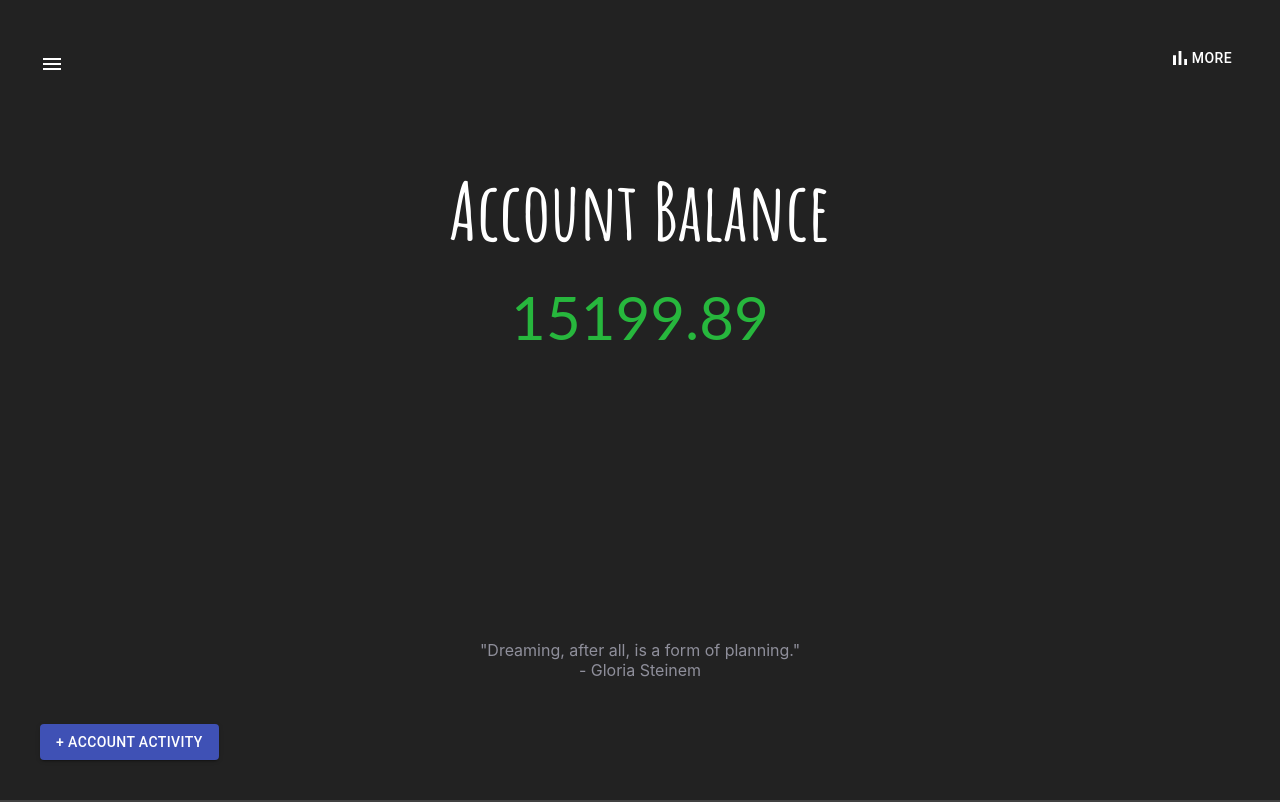
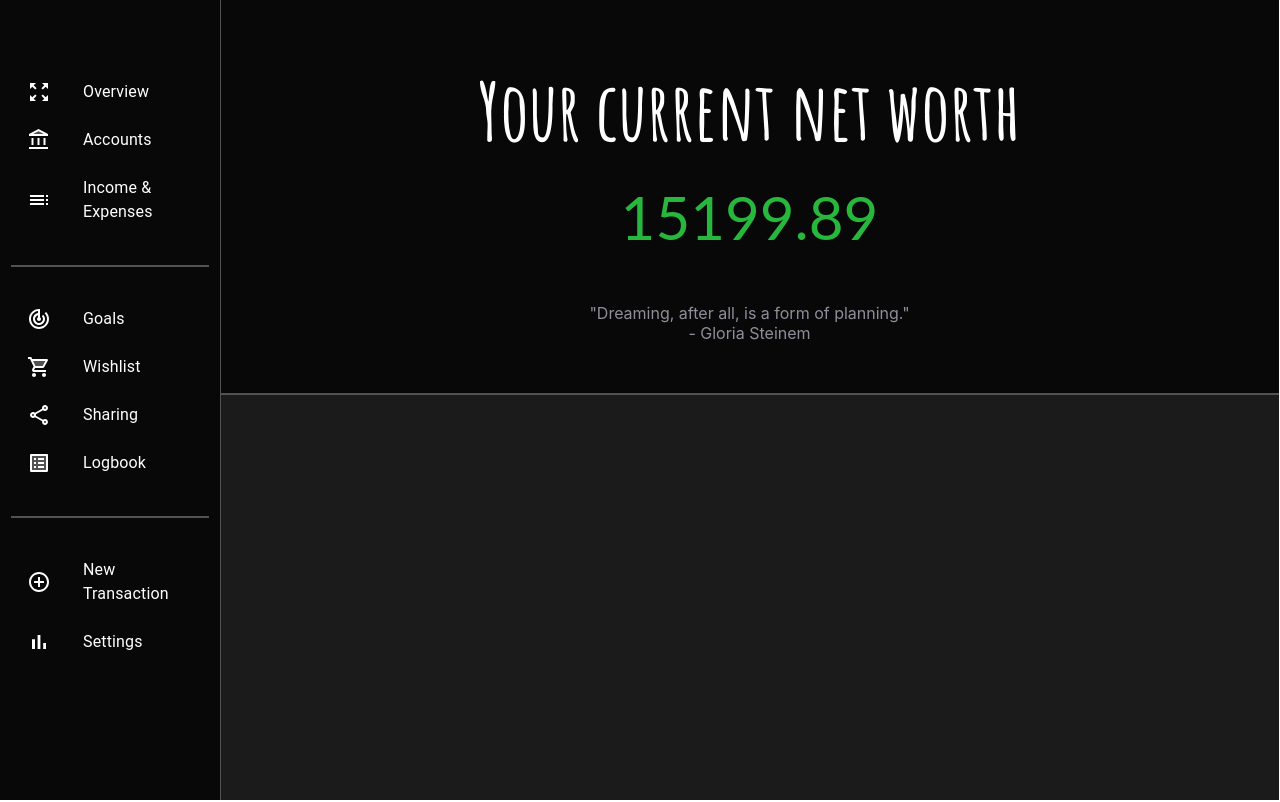
Before and after one commit to maxjaen/react-household-finances, a React (Create React App) app: page / in a window 1280 px wide. Shown: the top 802 px of the page. Built offline with nearby package versions, Linux system fonts and the light colour scheme.

Commit message:
reworked home screen

```diff
--- a/src/App.js
+++ b/src/App.js
@@ -1,15 +1,10 @@
 import React from 'react';
-// COMPONENTS
 import Home from './components/home/home';
-import Payment from './components/payment/payment';
-import Budget from './components/budget/budget';
 
 function App() {
   return (
     <div className="App">
       <Home />
-      <Payment />
-      <Budget />
     </div>
   );
 }
--- a/src/components/home/account-overview/account-overview.js
+++ b/src/components/home/account-overview/account-overview.js
@@ -24,7 +24,7 @@ function AccountOverview() {
 
   return (
     <div className="account">
-      <div className="title">Account Balance</div>
+      <div className="title">Your current net worth</div>
       <div className="amount">{displayableBalance}</div>
     </div>
   );
--- a/src/components/home/home.js
+++ b/src/components/home/home.js
@@ -1,207 +1,44 @@
 import React from 'react';
-// CLASS NAME CONDITIONS
-// https://www.npmjs.com/package/clsx
-import clsx from 'clsx';
 // MATERIAL ELEMENTS
 import Button from '@material-ui/core/Button';
-import Menu from '@material-ui/core/Menu';
-import MenuItem from '@material-ui/core/MenuItem';
-import Drawer from '@material-ui/core/Drawer';
 import List from '@material-ui/core/List';
-import Divider from '@material-ui/core/Divider';
-import IconButton from '@material-ui/core/IconButton';
 import ListItem from '@material-ui/core/ListItem';
 import ListItemIcon from '@material-ui/core/ListItemIcon';
 import ListItemText from '@material-ui/core/ListItemText';
-import { makeStyles, useTheme } from '@material-ui/core/styles';
 // Material UI Icons
 import BarChartIcon from '@material-ui/icons/BarChart';
-import MenuIcon from '@material-ui/icons/Menu';
-import ChevronLeftIcon from '@material-ui/icons/ChevronLeft';
-import ChevronRightIcon from '@material-ui/icons/ChevronRight';
-import AssessmentTwoToneIcon from '@material-ui/icons/AssessmentTwoTone';
 import ShareTwoToneIcon from '@material-ui/icons/ShareTwoTone';
 import ListAltTwoToneIcon from '@material-ui/icons/ListAltTwoTone';
 import AccountBalanceTwoToneIcon from '@material-ui/icons/AccountBalanceTwoTone';
 import TrackChangesTwoToneIcon from '@material-ui/icons/TrackChangesTwoTone';
 import ShoppingCartTwoToneIcon from '@material-ui/icons/ShoppingCartTwoTone';
+import AddCircleOutlineIcon from '@material-ui/icons/AddCircleOutline';
+import TocIcon from '@material-ui/icons/Toc';
+import ZoomOutMapIcon from '@material-ui/icons/ZoomOutMap';
 // Components
 import AccountOverview from './account-overview/account-overview';
 import MotivationalQuote from './motivational-quote/motivational-quote';
 // Styles
 import '../../styles/home/home.css';
 
-// TODO const state = { inputStrategy: 'AccountBalanceActivity' };
+function Home() {
 
-function Home() {
-  /** TASKBAR PROPERTIES */
-  const drawerWidth = 240;
-  const useStyles = makeStyles((themeToUse) => ({
-    root: {
-      display: 'flex',
-    },
-    appBar: {
-      transition: themeToUse.transitions.create(['margin', 'width'], {
-        easing: themeToUse.transitions.easing.sharp,
-        duration: themeToUse.transitions.duration.leavingScreen,
-      }),
-    },
-    appBarShift: {
-      width: `calc(100% - ${drawerWidth}px)`,
-      marginLeft: drawerWidth,
-      transition: themeToUse.transitions.create(['margin', 'width'], {
-        easing: themeToUse.transitions.easing.easeOut,
-        duration: themeToUse.transitions.duration.enteringScreen,
-      }),
-    },
-    menuButton: {
-      marginRight: themeToUse.spacing(2),
-    },
-    hide: {
-      display: 'none',
-    },
-    drawer: {
-      width: drawerWidth,
-      flexShrink: 0,
-    },
-    drawerPaper: {
-      width: drawerWidth,
-    },
-    drawerHeader: {
-      display: 'flex',
-      alignItems: 'center',
-      padding: themeToUse.spacing(0, 1),
-      // necessary for content to be below app bar
-      ...themeToUse.mixins.toolbar,
-      justifyContent: 'flex-end',
-    },
-    content: {
-      flexGrow: 1,
-      padding: themeToUse.spacing(3),
-      transition: themeToUse.transitions.create('margin', {
-        easing: themeToUse.transitions.easing.sharp,
-        duration: themeToUse.transitions.duration.leavingScreen,
-      }),
-      marginLeft: -drawerWidth,
-    },
-    contentShift: {
-      transition: themeToUse.transitions.create('margin', {
-        easing: themeToUse.transitions.easing.easeOut,
-        duration: themeToUse.transitions.duration.enteringScreen,
-      }),
-      marginLeft: 0,
-    },
-  }));
-  const classes = useStyles();
-  const theme = useTheme();
-  const [anchorElement, setAnchorElement] = React.useState(null);
+  /* Created implementation for scrolling to navigation item */
+  // TODO https://www.robinwieruch.de/react-scroll-to-item
+  const overviewRef = React.createRef();
+  const scrollIntoView = (ref) => {
+    ref.current.scrollIntoView({ behavior: 'smooth', block: 'start' })
+  }
 
-  /** TASKBAR HTML AND INPUT COMPONENTS */
-  const retrieveTaskbar = () => {
+  /* Here are the child html components declared for better readability. */
+  const displayInputDialogField = () => {
     return (
-      <div className="block-top">
-        <div className="align-btn-left">
-          <IconButton
-            color="inherit"
-            aria-label="open drawer"
-            onClick={handleDrawerOpen}
-            edge="start"
-            className={clsx(classes.menuButton, open && classes.hide)}
-          >
-            <MenuIcon style={{ color: '#ffffff' }} />
-          </IconButton>
-          <Drawer
-            className={classes.drawer}
-            variant="persistent"
-            anchor="left"
-            open={open}
-            classes={{
-              paper: classes.drawerPaper,
-            }}
-          >
-            <div className={classes.drawerHeader}>
-              <IconButton onClick={handleDrawerClose}>
-                {theme.direction === 'ltr' ? (
-                  <ChevronLeftIcon />
-                ) : (
-                  <ChevronRightIcon />
-                )}
-              </IconButton>
-            </div>
-            <Divider />
-            <List>
-              {[
-                {
-                  name: 'Income & Expenses',
-                  icon: <AccountBalanceTwoToneIcon />,
-                },
-                { name: 'Goals', icon: <TrackChangesTwoToneIcon /> },
-                { name: 'Wishlist', icon: <ShoppingCartTwoToneIcon /> },
-              ].map((entry) => (
-                <ListItem button key={entry.name}>
-                  <ListItemIcon>{entry.icon}</ListItemIcon>
-                  <ListItemText primary={entry.name} />
-                </ListItem>
-              ))}
-            </List>
-            <Divider />
-            <List>
-              {[
-                { name: 'Sharing', icon: <ShareTwoToneIcon /> },
-                { name: 'Logbook', icon: <ListAltTwoToneIcon /> },
-                { name: 'Accounts', icon: <AssessmentTwoToneIcon /> },
-              ].map((entry) => (
-                <ListItem button key={entry.name}>
-                  <ListItemIcon>{entry.icon}</ListItemIcon>
-                  <ListItemText primary={entry.name} />
-                </ListItem>
-              ))}
-            </List>
-          </Drawer>
-        </div>
-        <div className="align-btn-right">
-          <Button
-            aria-controls="simple-menu"
-            aria-haspopup="true"
-            onClick={handleDropdownOpen}
-          >
-            <BarChartIcon /> More
-          </Button>
-          <Menu
-            id="simple-menu"
-            anchorEl={anchorElement}
-            keepMounted
-            open={Boolean(anchorElement)}
-            onClose={handleDropdownClose}
-          >
-            <MenuItem onClick={handleDropdownClose}>Settings</MenuItem>
-            <MenuItem onClick={handleDropdownClose}>Logout</MenuItem>
-          </Menu>
-        </div>
-      </div>
-    );
-  };
-  const inputButton = () => {
-    return (
-      <div className="input-button">
-        <Button
-          variant="contained"
-          color="primary"
-          onClick={() => toggleInput()}
-        >
-          + Account Activity
-        </Button>
-      </div>
-    );
-  };
-  const inputField = () => {
-    return (
-      <div className={input ? 'input' : 'hidden'}>
+      <div className={inputDialogField ? 'input-dialog-field' : 'hidden'}>
         <div className="mask">
           <Button
             variant="contained"
             color="primary"
-            onClick={() => toggleInput()}
+            onClick={() => toggleDialogField()}
           >
             ✖️ Cancel
           </Button>
@@ -209,40 +46,103 @@ function Home() {
       </div>
     );
   };
+  const displayNavigationBar = () => {
+    return (
+      <div className="navigation-list">
+            <List>
+              {[{
+                  name: 'Overview',
+                  icon: <ZoomOutMapIcon /> ,
+                  click: () => scrollIntoView(overviewRef)
+                },
+                {
+                  name: 'Accounts',
+                  icon: <AccountBalanceTwoToneIcon />
+                },
+                {
+                  name: 'Income & Expenses',
+                  icon: <TocIcon />,
+                }].map((entry) => (
+                <ListItem button key={entry.name} onClick={entry.click}>
+                  <ListItemIcon className="navigation-list-item-icon" title={entry.name}>{entry.icon}</ListItemIcon>
+                  <ListItemText className="navigation-list-item-name" primary={entry.name} />
+                </ListItem>
+              ))}
+            </List>
+            <div className="navigation-divider"></div>
+            <List>
+              {[{
+                  name: 'Goals',
+                  icon: <TrackChangesTwoToneIcon />
+                },
+                {
+                  name: 'Wishlist',
+                  icon: <ShoppingCartTwoToneIcon />
+                },
+                {
+                  name: 'Sharing',
+                  icon: <ShareTwoToneIcon />
+                },
+                {
+                  name: 'Logbook',
+                  icon: <ListAltTwoToneIcon />
+                }].map((entry) => (
+                <ListItem button key={entry.name}>
+                  <ListItemIcon className="navigation-list-item-icon" title={entry.name}>{entry.icon}</ListItemIcon>
+                  <ListItemText className="navigation-list-item-name" primary={entry.name} />
+                </ListItem>
+              ))}
+            </List>
+            <div className="navigation-divider"></div>
+            <List>
+              {[{
+                name: 'New Transaction',
+                icon: <AddCircleOutlineIcon /> ,
+                click: () => toggleDialogField()
+              },
+              {
+                name: 'Settings',
+                icon: <BarChartIcon />
+              }].map((entry) => (
+                <ListItem button key={entry.name} onClick={entry.click}>
+                  <ListItemIcon className="navigation-list-item-icon" title={entry.name}>{entry.icon}</ListItemIcon>
+                  <ListItemText className="navigation-list-item-name" primary={entry.name} />
+                </ListItem>
+              ))}
+            </List>
+        </div>
+    );
+  }
+  const displayOverViewComponent = () => {
+    return (
+      <div className="overview-component" ref={overviewRef}>
+          <div className="overview-top">
+            <AccountOverview />
+          </div>
+          <div className="overview-bottom">
+            <MotivationalQuote />
+          </div>
+    </div>
+    )
+  }
 
-  /** USER SPECIFIC PROPERTIES */
-  const [open, setOpen] = React.useState(false);
-  const [input, setShown] = React.useState(false);
-
-  /** HANDLERS */
-  const handleDropdownOpen = (event) => {
-    setAnchorElement(event.currentTarget);
-  };
-  const handleDropdownClose = () => {
-    setAnchorElement(null);
-  };
-  const handleDrawerOpen = () => {
-    setOpen(true);
-  };
-  const handleDrawerClose = () => {
-    setOpen(false);
-  };
-  const toggleInput = () => {
-    setShown(!input);
+  /* Set state for input dialog shown. */
+  const [inputDialogField, setShown] = React.useState(false);
+  const toggleDialogField = () => {
+    setShown(!inputDialogField);
   };
 
+  /**
+   * Returns rendered html page.
+   */
   return (
-    <div className="home">
-      {inputButton()}
-      {inputField()}
-      <div className="main">
-        {retrieveTaskbar()}
-        <div className="block-center">
-          <AccountOverview />
-        </div>
-        <div className="block-bottom">
-          <MotivationalQuote />
-        </div>
+    <div className="home-component">
+      {displayInputDialogField()}
+      <div className="navigation-bar">
+        {displayNavigationBar()}
+      </div>
+      <div className="content">
+          {displayOverViewComponent()}
       </div>
     </div>
   );
--- a/src/index.css
+++ b/src/index.css
@@ -2,6 +2,9 @@ html,
 body {
   width: 100%;
   height: 100%;
+  overflow-y: auto;
+  overflow-x: hidden;
+  width: calc(100vw - 1px);
 }
 
 body {
--- a/src/styles/home/home.css
+++ b/src/styles/home/home.css
@@ -1,50 +1,47 @@
+/* Do not touch */
+
 #root {
   height: inherit;
 }
 
+/* Media Queries */
+
+@media screen and (max-width: 1200px) {
+  .content {
+    margin-left: 62px;
+  }
+  .navigation-bar {
+    width: 62px;
+  }
+  .navigation-list-item-icon {
+    margin-bottom: 10px;
+  }
+  .navigation-list-item-name {
+    display: none;
+  }
+}
+
+@media screen and (min-width: 1200px) {
+  .content {
+    margin-left: 220px;
+  }
+  .navigation-bar {
+    width: 220px;
+  }
+}
+
+/* Material UI Colors */
+
 .MuiButton-label {
   color: white;
 }
-
-.home .main {
-  height: inherit;
-  background-color: #222;
+.MuiSvgIcon-root {
+  color: white;
 }
 
-.main .block-top {
-  height: 20vh;
-  min-height: 100px;
-  box-sizing: border-box;
-  padding: 40px;
-}
+/* Input Dialog Field  */
 
-.main .block-center {
-  height: 60vh;
-  min-height: 250px;
-  padding: 0 40px;
-}
-
-.main .block-bottom {
-  height: 20vh;
-  min-height: 100px;
-  padding: 0 40px;
-}
-
-.block-top {
-  display: flex;
-}
-
-.block-top > .align-btn-right {
-  margin-left: auto;
-}
-
-.block-center,
-.block-bottom {
-  display: flex;
-  justify-content: center;
-}
-
-.input {
+.input-dialog-field {
   position: fixed;
   height: 100%;
   width: 100%;
@@ -55,19 +52,65 @@
   align-items: center;
 }
 
-.input > .mask {
+.input-dialog-field > .mask {
   height: 90vh;
   width: 90vw;
-  background: #353333;
-  border: 2px solid white;
+  background: #424242;
+  border: 2px solid #090808;
 }
 
-.input-button {
-  position: fixed;
-  bottom: 40px;
-  left: 40px;
-}
+/* Helper rules */
 
 .hidden {
   display: none;
 }
+
+/* Home Component */
+
+.navigation-bar {
+  height: 100%;
+  position: fixed;
+  z-index: 1;
+  top: 0;
+  left: 0;
+  display: flex;
+  justify-content: center;
+  background-color: #090808;
+  border-right: 1px solid #535252;
+}
+
+.navigation-bar > .navigation-list {
+  margin-top: 60px;
+  width: 90%;
+  color: white;
+}
+
+.navigation-list > .navigation-divider {
+  margin: 20px 0 20px 0;
+  width: 100%;
+  height: 1px;
+  border-bottom: 2px solid #535252;
+}
+
+.content {
+  background-color: #1b1b1b;
+  height: 2000px; /* TODO replace when more components defined */
+}
+
+.content > .overview-component {
+  background-color: #090808;
+  border-bottom: 2px solid #535252;
+}
+
+.overview-component > .overview-top {
+  padding-top: 60px;
+}
+
+.overview-component > .overview-top,
+.overview-component > .overview-bottom {
+  display: flex;
+  justify-content: center;
+  padding-left: 25px;
+  padding-right: 25px;
+  padding-bottom: 50px;
+}
```
